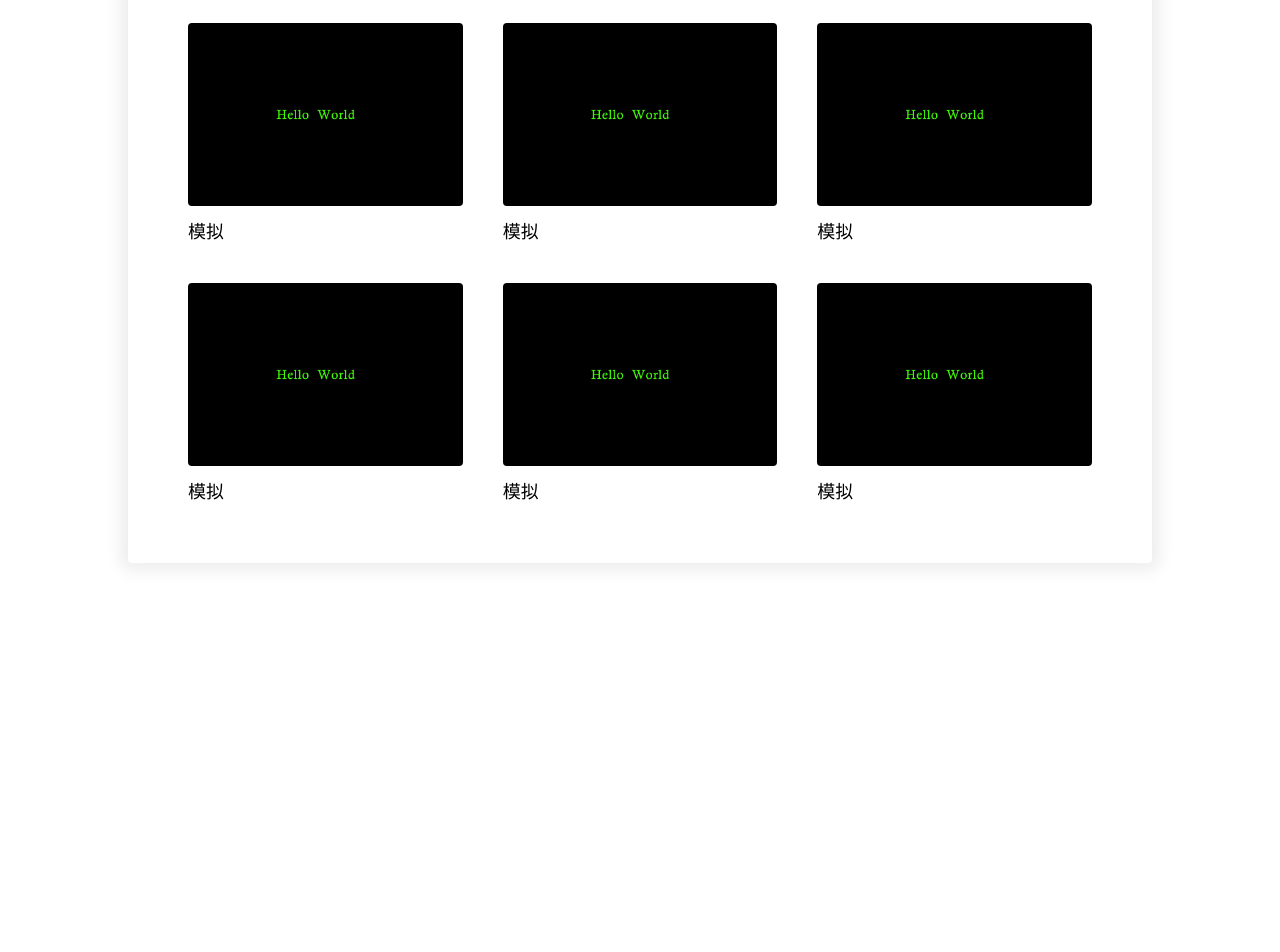
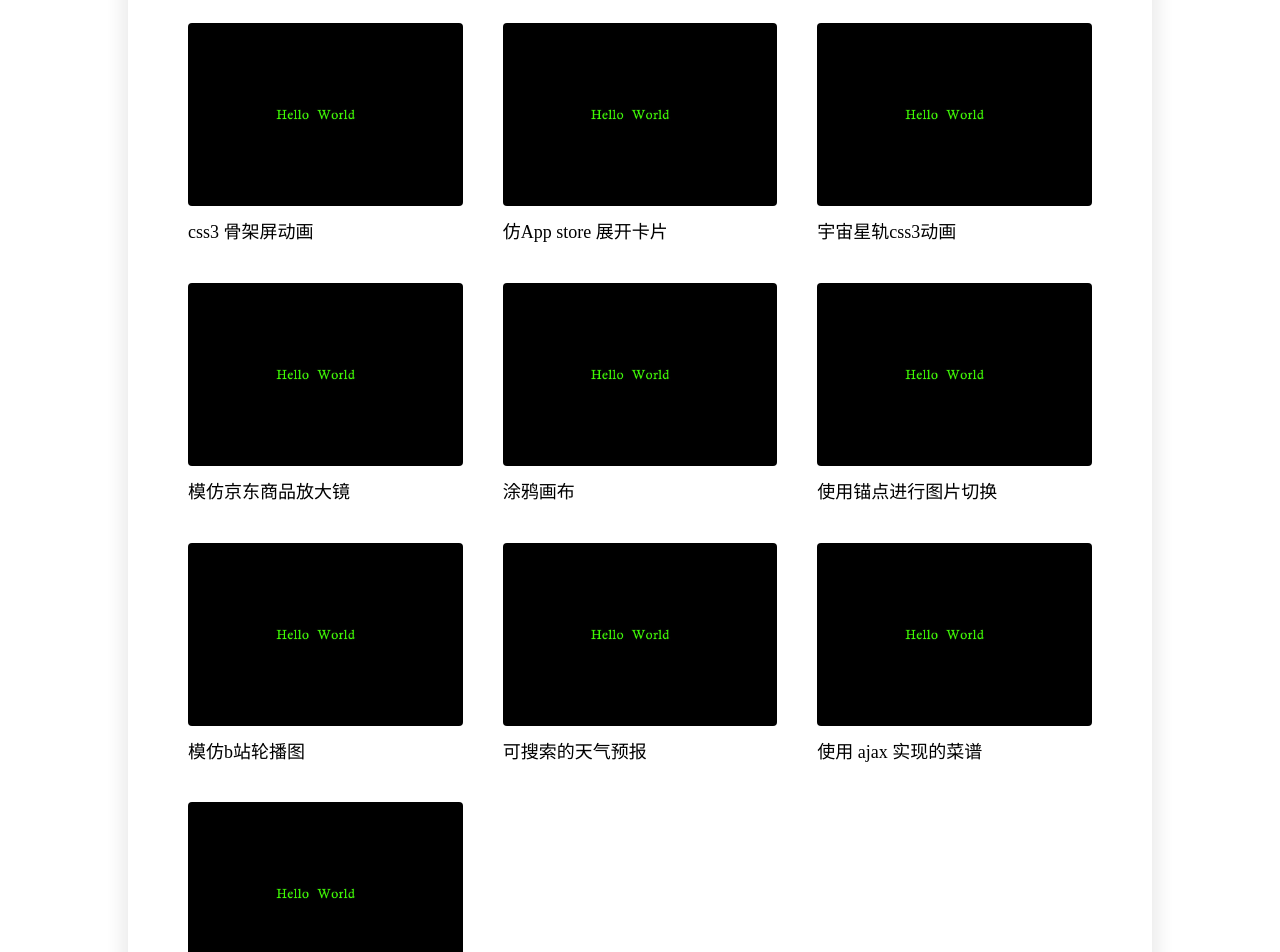
Before and after one commit to modifyFun/modifyfun.github.io, a plain HTML site: page index/index.html in a window 1280 px wide. Shown: the part 1848-2800 px from the top of the page. Before the commit the page ends 2438 px from the top, so only its background shows below. Drawn offline with Linux system fonts and the light colour scheme; a web font is replaced by a local one.

Commit message:
主页项目内容修改

```diff
--- a/index/index.html
+++ b/index/index.html
@@ -185,46 +185,93 @@
         <h2>项目经历 / PROJECT</h2>
         <div class="row">
             <div class="project-item col-sm-6 col-md-4 col-lg-4">
-                <div class="project-content">
-                    <img src="/public/hello.jpg" alt="">
-                    <h3>模拟</h3>
-                </div>
-            </div>
-            <div class="project-item col-sm-6 col-md-4 col-lg-4">
-                <a href="#">
+                <a href="/skeleton" target="_new">
                     <div class="project-content">
                         <img src="/public/hello.jpg" alt="">
                     </div>
-                    <h3>模拟</h3>
+                    <h3>css3 骨架屏动画</h3>
                 </a>
             </div>
             <div class="project-item col-sm-6 col-md-4 col-lg-4">
+                <a href="/expandable_card" target="_new">
                     <div class="project-content">
                         <img src="/public/hello.jpg" alt="">
-                    <h3>模拟</h3>
+                        <h3>仿App store 展开卡片</h3>
                     </div>
+                <a href="/skeleton" target="_new">
             </div>
             <div class="project-item col-sm-6 col-md-4 col-lg-4">
+                <a href="/css3demo/universe.html" target="_new">
                     <div class="project-content">
                         <img src="/public/hello.jpg" alt="">
-                    <h3>模拟</h3>
+                        <h3>宇宙星轨css3动画</h3>
                     </div>
+                </a>
             </div>
             <div class="project-item col-sm-6 col-md-4 col-lg-4">
+                <a href="/css3demo/glass.html" target="_new">
                     <div class="project-content">
                         <img src="/public/hello.jpg" alt="">
-                    <h3>模拟</h3>
+                        <h3>模仿京东商品放大镜</h3>
                     </div>
+                </a>
             </div>
             <div class="project-item col-sm-6 col-md-4 col-lg-4">
+                <a href="/canvas/drawbox.html" target="_new">
                     <div class="project-content">
                         <img src="/public/hello.jpg" alt="">
-                    <h3>模拟</h3>
+                        <h3>涂鸦画布</h3>
                     </div>
+                </a>
+            </div>
+            <div class="project-item col-sm-6 col-md-4 col-lg-4">
+                <a href="/imgplayer/type1.html" target="_new">
+                    <div class="project-content">
+                        <img src="/public/hello.jpg" alt="">
+                        <h3>使用锚点进行图片切换</h3>
+                    </div>
+                </a>
+            </div>
+            <div class="project-item col-sm-6 col-md-4 col-lg-4">
+                <a href="/imgplayer/bilibliloop-demo.html" target="_new">
+                    <div class="project-content">
+                        <img src="/public/hello.jpg" alt="">
+                        <h3>模仿b站轮播图</h3>
+                    </div>
+                </a>
+            </div>
+            <div class="project-item col-sm-6 col-md-4 col-lg-4">
+                <a href="/weather" target="_new">
+                    <div class="project-content">
+                        <img src="/public/hello.jpg" alt="">
+                        <h3>可搜索的天气预报</h3>
+                    </div>
+                </a>
+            </div>
+            <div class="project-item col-sm-6 col-md-4 col-lg-4">
+                <a href="/ajaxdemo/cookbook.html" target="_new">
+                    <div class="project-content">
+                        <img src="/public/hello.jpg" alt="">
+                        <h3>使用 ajax 实现的菜谱</h3>
+                    </div>
+                </a>
+            </div>
+            <div class="project-item col-sm-6 col-md-4 col-lg-4">
+                <a href="/xiaomi" target="_new">
+                    <div class="project-content">
+                        <img src="/public/hello.jpg" alt="">
+                        <h3>小米官网css3部分制作</h3>
+                    </div>
+                </a>
             </div>
         </div>
     </section>
     <!-- 项目经历 end -->
+     <!-- 校园经历 begin -->
+    <section class="region school container" id="project">
+
+    </section>
+     <!-- 校园经历 end -->
 
 </body>
 <script src="./js/index.js"></script>
```
Lines whose indentation alone changed are shown as unchanged.
